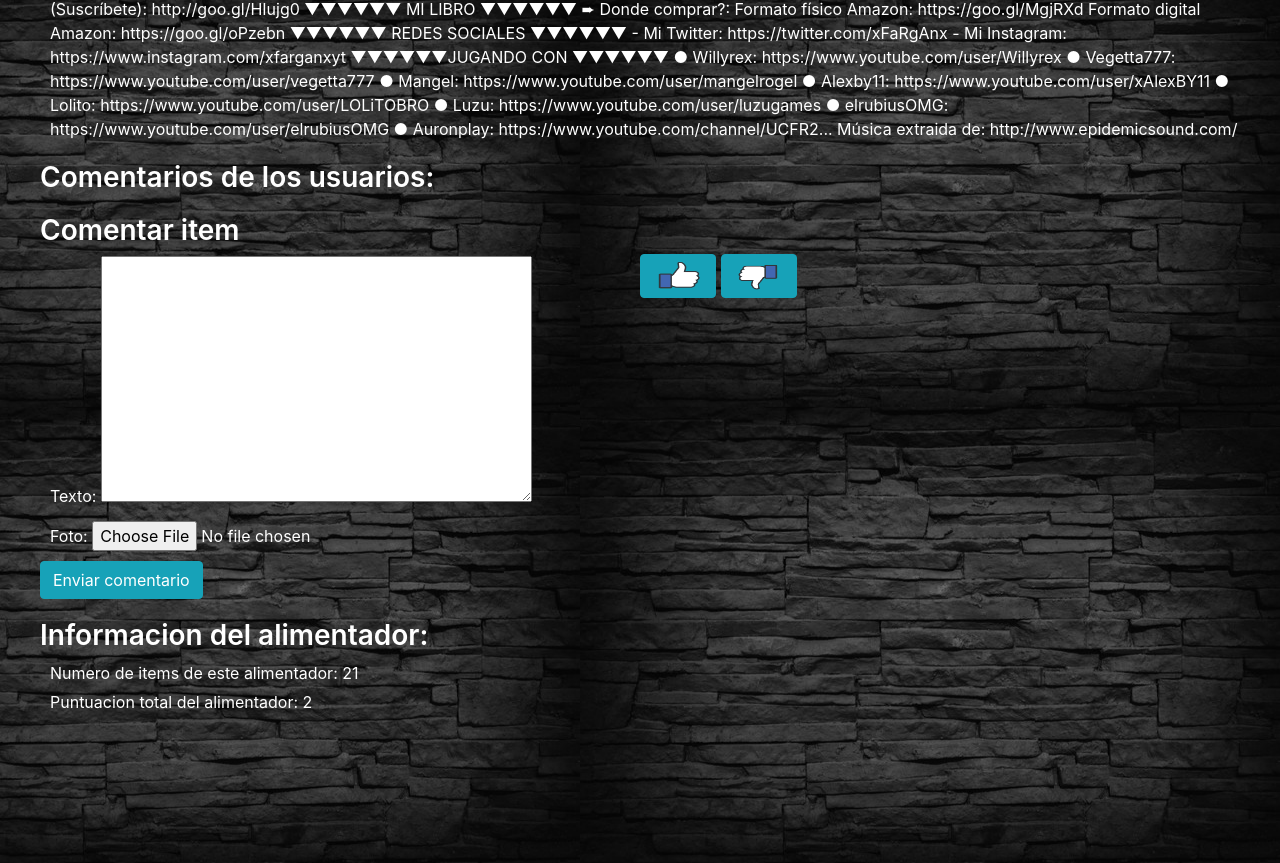
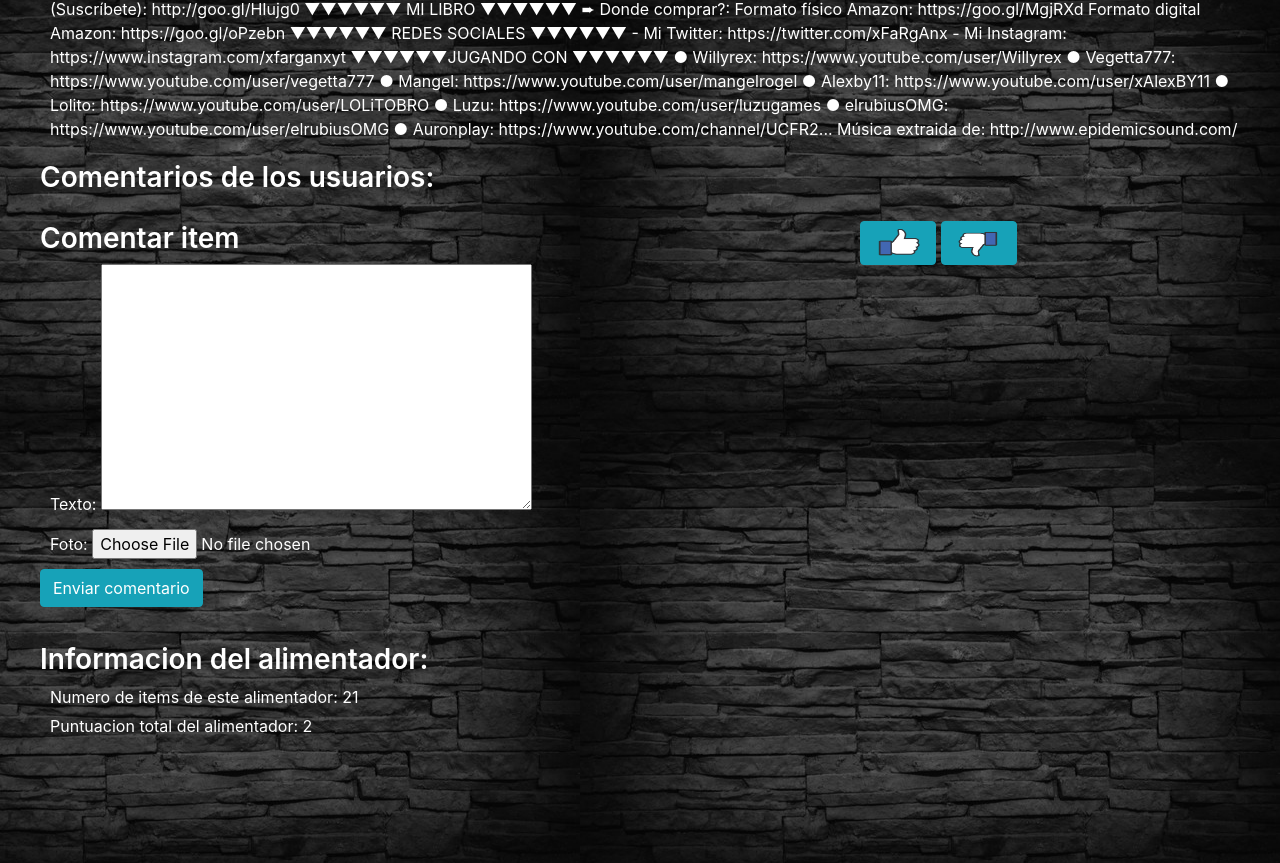
Before and after one commit to meridiaz/final-miscosas, a Django app: page /item/410 in a window 1280 px wide. Shown: the part 795-1658 px from the top of the page. Run offline with Django 3.2, Linux system fonts and the light colour scheme; a user stored in the database is signed in; data comes from the database, SQL or seed files in the repository; both versions use the stored data as it was after the commit; some libraries are stand-ins or nearby versions.

Commit message:
mejorando algunas partes

```diff
--- a/proyecto/miscosas/templates/miscosas/index.html
+++ b/proyecto/miscosas/templates/miscosas/index.html
@@ -5,7 +5,7 @@
     {% block contenido %}
 
   <div class="row">
-    <div class="col-xs-6">
+    <div class="col-xs-12 col-md-8 col-lg-8 col-sm-8">
     <div id="top10">
       <h2>{%trans 'Top 10 items mas votados:' %}</h2>
       <p>({% trans 'Ordenados empezando por el mas votado' %})</p>
@@ -43,7 +43,7 @@
       </div>
       </div>
 
-      <div class="col mini-box">
+      <div class="col mini-box col mini-box col-xs-12 col-md-4 col-lg-4 col-sm-4">
         <div class="row float-right">
       <div id="formalimentadores">
         <!--<h2>Formularios de alimentadores:</h2>-->
--- a/proyecto/miscosas/templates/miscosas/item.html
+++ b/proyecto/miscosas/templates/miscosas/item.html
@@ -44,15 +44,10 @@
               {% endfor  %}
           </div>
           {% if user.is_authenticated %}
-            <div id="votar_item">
-                <!-- <h3>Votar item </h3> -->
-                <form method="POST" action="/item/{{item.id}}">
-                  {% csrf_token %}
-                  <button type="submit" name= "action" value="like" class="save btn btn-info"><img src = "{{boton_like}}" width="50" height="30"></button>
-                  <button type="submit" name= "action" value="dislike" class="save btn btn-info"><img src = "{{boton_dislike}}" width="50" height="30"></button>
-                </form>
-              </div>
-               <div id="formu_comentario">
+          <div class="row">
+
+              <div class="col-xs-12 col-md-8 col-lg-8 col-sm-8">
+                <div id="formu_comentario">
                   <h3>{% trans 'Comentar item' %}</h3>
                   <form method="POST" action="/item/{{item.id}}" enctype="multipart/form-data">
                     {% csrf_token %}
@@ -60,7 +55,18 @@
                     <button type="submit" name= "action" value="comentario"class="save btn btn-info">{% trans 'Enviar comentario' %}</button>
                   </form>
                 </div>
-
+              </div>
+              <div class="col mini-box col mini-box col-xs-12 col-md-4 col-lg-4 col-sm-4">
+                <div id="votar_item">
+                    <!-- <h3>Votar item </h3> -->
+                    <form method="POST" action="/item/{{item.id}}">
+                      {% csrf_token %}
+                      <button type="submit" name= "action" value="like" class="save btn btn-info"><img src = "{{boton_like}}" width="50" height="30"></button>
+                      <button type="submit" name= "action" value="dislike" class="save btn btn-info"><img src = "{{boton_dislike}}" width="50" height="30"></button>
+                    </form>
+                  </div>
+                </div>
+            </div>
             {% endif %}
             <div id="info_alim_enitem">
                 <h3>{% trans 'Informacion del alimentador' %}:</h3>
--- a/proyecto/miscosas/templates/miscosas/micss.css
+++ b/proyecto/miscosas/templates/miscosas/micss.css
@@ -58,7 +58,7 @@
 
 #cabecera h1{
   position: absolute;
-  top:40%;
+  top:37%;
   left: 20%;
   font-size: 45px;
   text-align: center;
@@ -160,8 +160,8 @@
   padding-left: 20px;
   /* position: absolute;
   text-align:left;
-  right: 3%; */
-  margin-bottom: 10%;
+  right: 3%;
+  margin-bottom: 10%;*/
   border: 3px solid grey;
    /* background-color: #aca2a2; */
   border-radius: 6px;
@@ -192,9 +192,9 @@
 }
 
 #votar_item{
-  position: absolute;
-  left: 50%;
-  margin-top: 4%;
+/*  position: absolute;
+  left: 50%;*/
+  margin-top: 5%;
 }
 
 #usuario{
--- a/proyecto/miscosas/templates/miscosas/usuario.html
+++ b/proyecto/miscosas/templates/miscosas/usuario.html
@@ -6,7 +6,7 @@
 {%block contenido%}
 
 <div class="row">
-  <div class="col-xs-6">
+  <div class="col-xs-12 col-md-8 col-lg-8 col-sm-8">
       <div id="presentacion_us">
             <h2>{% trans 'Nombre' %}: {{usuario.username}}</h2>
               {%if pag_us.foto%}
@@ -28,7 +28,7 @@
           </div>
     </div>
     {%if us_log.is_authenticated and us_log == usuario%}
-    <div class="col mini-box">
+    <div class="col mini-box col-xs-12 col-md-4 col-lg-4 col-sm-4">
         <div class="row float-right">
           <div id="fotoperfil" >
               <h3> {% trans 'Cambiar foto de perfil' %}</h3>
```
Also changed, not shown: proyecto/miscosas/views.py (+0 -16 lines), proyecto/db.sqlite3.
